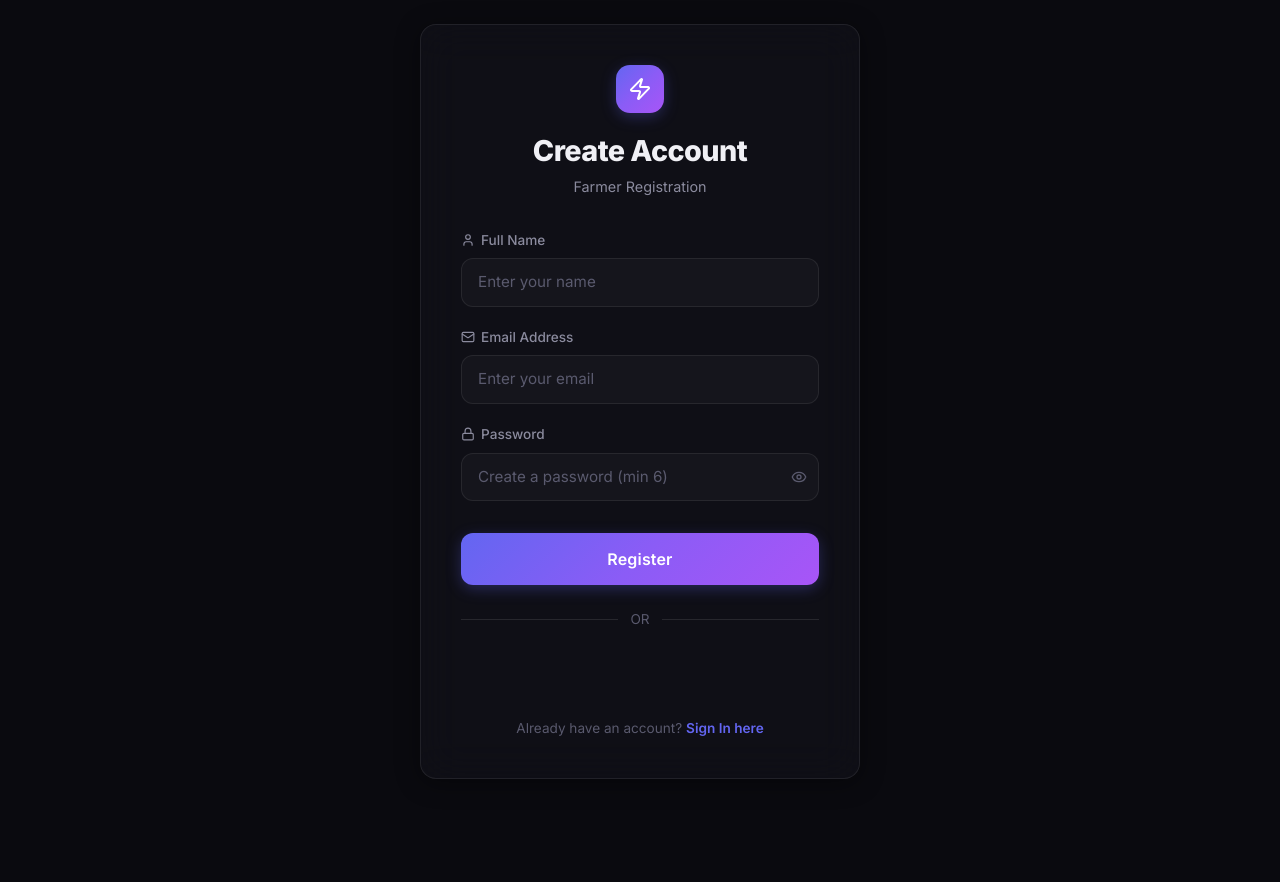
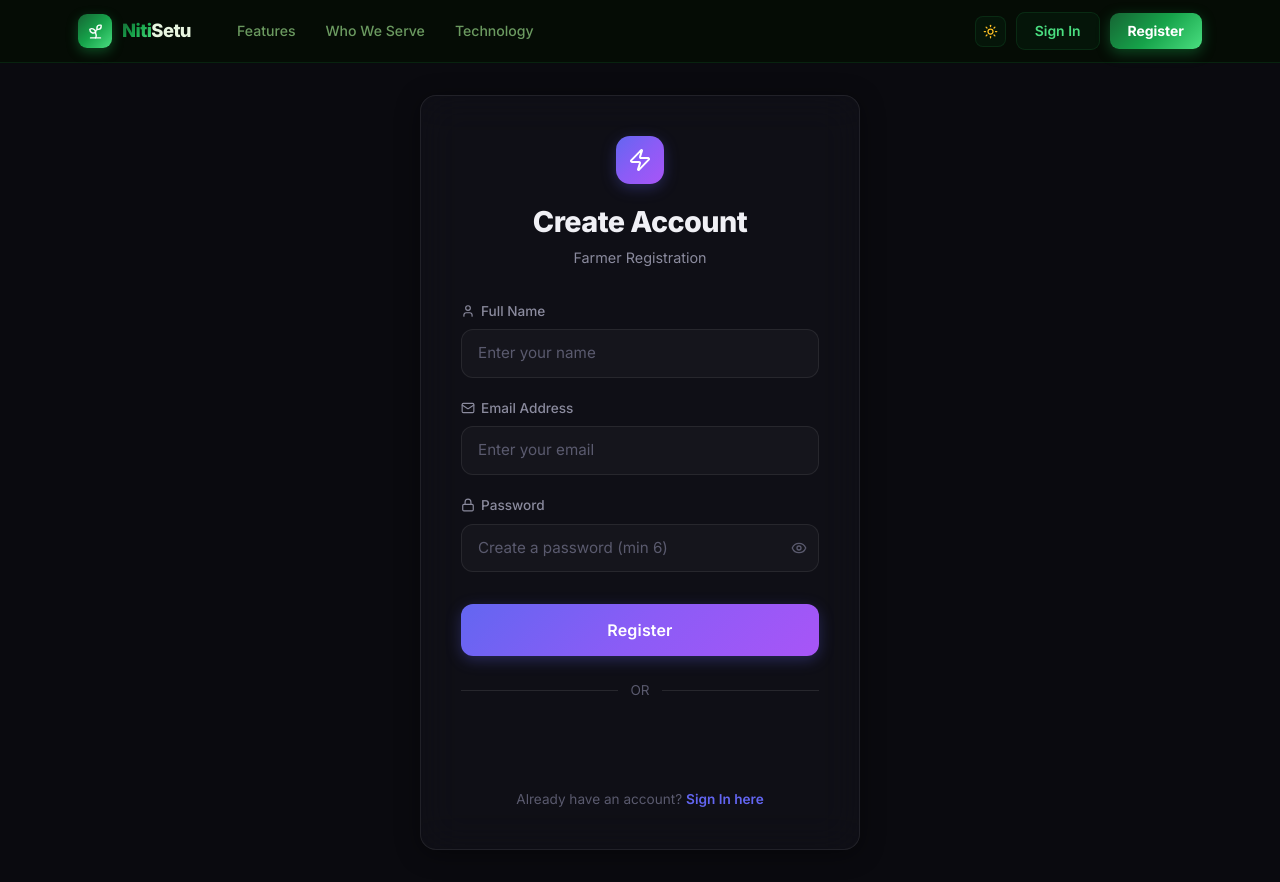
Before and after one commit to abhay-patil-cse27/agri-scheme-eligibility-rag, a React (Vite) app in the folder frontend/: page /register in a window 1280 px wide. Before the commit the page ends 803 px from the top, so only its background shows below. Built offline with nearby package versions, Linux system fonts and the light colour scheme.

Commit message:
fix: correct RR v6 nested routing via Outlet, add LandingNav to auth pages, fix Sidebar active state

```diff
--- a/frontend/src/App.jsx
+++ b/frontend/src/App.jsx
@@ -1,6 +1,7 @@
-import { BrowserRouter, Routes, Route } from 'react-router-dom';
+import { BrowserRouter, Routes, Route, Outlet } from 'react-router-dom';
 import { GoogleOAuthProvider } from '@react-oauth/google';
 import Sidebar from './components/layout/Sidebar';
+import LandingNav from './components/layout/LandingNav';
 import Landing from './pages/Landing';
 import Dashboard from './pages/Dashboard';
 import EligibilityCheck from './pages/EligibilityCheck';
@@ -19,6 +20,36 @@ import { ThemeProvider } from './context/ThemeContext';
 import { ToastContainer } from './components/Toast';
 import './index.css';
 
+/* ── Authenticated app shell with Sidebar ── */
+function AppShell() {
+  return (
+    <ProtectedRoute>
+      <div style={{ display: 'flex', minHeight: '100vh', background: 'var(--bg-primary)' }}>
+        <Sidebar />
+        <main style={{
+          flex: 1,
+          marginLeft: '260px',
+          padding: '32px 40px',
+          minHeight: '100vh',
+          background: 'var(--gradient-bg)',
+        }}>
+          <Outlet />
+        </main>
+      </div>
+    </ProtectedRoute>
+  );
+}
+
+/* ── Public auth pages (with shared landing nav) ── */
+function AuthShell() {
+  return (
+    <div style={{ minHeight: '100vh', background: 'var(--bg-primary)' }}>
+      <LandingNav />
+      <Outlet />
+    </div>
+  );
+}
+
 export default function App() {
   return (
     <ThemeProvider>
@@ -27,39 +58,26 @@ export default function App() {
       <ToastProvider>
         <BrowserRouter>
           <Routes>
-            {/* Public pages */}
+            {/* Landing page */}
             <Route path="/" element={<Landing />} />
-            <Route path="/login" element={<Login />} />
-            <Route path="/register" element={<Register />} />
-            <Route path="/forgotpassword" element={<ForgotPassword />} />
-            <Route path="/resetpassword/:token" element={<ResetPassword />} />
 
-            {/* Protected app — all routes under /dashboard/* */}
-            <Route path="/dashboard/*" element={
-              <ProtectedRoute>
-                <div style={{ display: 'flex', minHeight: '100vh', background: 'var(--bg-primary)' }}>
-                  <Sidebar />
-                  <main
-                    style={{
-                      flex: 1,
-                      marginLeft: '260px',
-                      padding: '32px 40px',
-                      minHeight: '100vh',
-                      background: 'var(--gradient-bg)',
-                    }}
-                  >
-                    <Routes>
-                      <Route path="/" element={<Dashboard />} />
-                      <Route path="/check" element={<EligibilityCheck />} />
-                      <Route path="/schemes" element={<Schemes />} />
-                      <Route path="/farmers" element={<Farmers />} />
-                      <Route path="/history" element={<HistoryPage />} />
-                      <Route path="/settings" element={<Settings />} />
-                    </Routes>
-                  </main>
-                </div>
-              </ProtectedRoute>
-            } />
+            {/* Auth pages — share the LandingNav */}
+            <Route element={<AuthShell />}>
+              <Route path="/login" element={<Login />} />
+              <Route path="/register" element={<Register />} />
+              <Route path="/forgotpassword" element={<ForgotPassword />} />
+              <Route path="/resetpassword/:token" element={<ResetPassword />} />
+            </Route>
+
+            {/* Protected app — proper nested Outlet routing */}
+            <Route path="/dashboard" element={<AppShell />}>
+              <Route index element={<Dashboard />} />
+              <Route path="check" element={<EligibilityCheck />} />
+              <Route path="schemes" element={<Schemes />} />
+              <Route path="farmers" element={<Farmers />} />
+              <Route path="history" element={<HistoryPage />} />
+              <Route path="settings" element={<Settings />} />
+            </Route>
           </Routes>
         </BrowserRouter>
         <ToastContainer />
--- /dev/null
+++ b/frontend/src/components/layout/LandingNav.jsx
@@ -0,0 +1,120 @@
+import { useState, useEffect } from 'react';
+import { Link } from 'react-router-dom';
+import { motion } from 'framer-motion';
+import { Sprout, Sun, Moon, Menu, X } from 'lucide-react';
+import { useTheme } from '../../context/ThemeContext';
+
+const GREEN_GRAD = 'linear-gradient(135deg, #166534 0%, #16a34a 50%, #4ade80 100%)';
+
+export default function LandingNav() {
+  const { theme, toggleTheme } = useTheme();
+  const [scrolled, setScrolled] = useState(false);
+  const [open, setOpen] = useState(false);
+  const isDark = theme === 'dark';
+
+  const bg      = isDark ? 'rgba(6,13,6,0.94)'        : 'rgba(246,250,242,0.96)';
+  const border  = isDark ? 'rgba(34,197,94,0.12)'     : 'rgba(22,101,52,0.12)';
+  const text    = isDark ? '#e8f5e0'                  : '#0f2010';
+  const textSec = isDark ? '#6b9a60'                  : '#3a5e30';
+  const glass   = isDark ? 'rgba(34,197,94,0.05)'    : 'rgba(22,101,52,0.05)';
+
+  useEffect(() => {
+    const h = () => setScrolled(window.scrollY > 20);
+    window.addEventListener('scroll', h);
+    return () => window.removeEventListener('scroll', h);
+  }, []);
+
+  const LINKS = [
+    { label: 'Features',     href: '/#features' },
+    { label: 'Who We Serve', href: '/#audience' },
+    { label: 'Technology',   href: '/#technology' },
+  ];
+
+  return (
+    <nav style={{
+      position: 'sticky', top: 0, zIndex: 200,
+      background: scrolled ? bg : (isDark ? 'rgba(6,13,6,0.98)' : 'rgba(246,250,242,0.98)'),
+      backdropFilter: 'blur(16px)', WebkitBackdropFilter: 'blur(16px)',
+      borderBottom: `1px solid ${border}`,
+      transition: 'all 0.3s ease',
+    }}>
+      <div style={{ maxWidth: '1180px', margin: '0 auto', display: 'flex', alignItems: 'center', height: '62px', padding: '0 28px' }}>
+
+        {/* Logo */}
+        <Link to="/" style={{ display: 'flex', alignItems: 'center', gap: '10px', textDecoration: 'none', marginRight: '32px' }}>
+          <div style={{ width: '34px', height: '34px', borderRadius: '9px', background: GREEN_GRAD, display: 'flex', alignItems: 'center', justifyContent: 'center', boxShadow: '0 4px 12px rgba(22,163,74,0.4)' }}>
+            <Sprout size={17} color="white" />
+          </div>
+          <span style={{ fontSize: '1.15rem', fontWeight: 800, letterSpacing: '-0.03em' }}>
+            <span style={{ background: GREEN_GRAD, WebkitBackgroundClip: 'text', WebkitTextFillColor: 'transparent', backgroundClip: 'text' }}>Niti</span>
+            <span style={{ color: text }}>Setu</span>
+          </span>
+        </Link>
+
+        {/* Desktop links */}
+        <div style={{ display: 'flex', gap: '2px', flex: 1 }}>
+          {LINKS.map(l => (
+            <Link key={l.label} to={l.href} style={{ textDecoration: 'none' }}>
+              <button style={{
+                background: 'none', border: 'none', cursor: 'pointer', padding: '7px 14px',
+                borderRadius: '8px', fontSize: '0.88rem', fontWeight: 500, color: textSec,
+                transition: 'color 0.2s, background 0.2s',
+              }}
+                onMouseOver={e => { e.currentTarget.style.color = text; e.currentTarget.style.background = glass; }}
+                onMouseOut={e => { e.currentTarget.style.color = textSec; e.currentTarget.style.background = 'none'; }}
+              >{l.label}</button>
+            </Link>
+          ))}
+        </div>
+
+        {/* Right actions */}
+        <div style={{ display: 'flex', alignItems: 'center', gap: '10px' }}>
+          <motion.button whileTap={{ scale: 0.9 }} onClick={toggleTheme} title="Toggle theme" style={{
+            background: glass, border: `1px solid ${border}`, borderRadius: '8px',
+            padding: '7px', cursor: 'pointer', display: 'flex', alignItems: 'center', transition: 'all 0.2s',
+          }}>
+            {isDark ? <Sun size={15} color="#fbbf24" /> : <Moon size={15} color="#166534" />}
+          </motion.button>
+
+          <Link to="/login" style={{ textDecoration: 'none' }}>
+            <button style={{
+              background: glass, color: isDark ? '#4ade80' : '#166534',
+              border: `1px solid ${border}`, borderRadius: '9px',
+              padding: '8px 18px', fontSize: '0.87rem', fontWeight: 600, cursor: 'pointer',
+              transition: 'all 0.2s',
+            }}
+              onMouseOver={e => { e.currentTarget.style.background = 'rgba(22,163,74,0.12)'; }}
+              onMouseOut={e => { e.currentTarget.style.background = glass; }}
+            >Sign In</button>
+          </Link>
+
+          <Link to="/register" style={{ textDecoration: 'none' }}>
+            <motion.button whileHover={{ scale: 1.04 }} whileTap={{ scale: 0.96 }} style={{
+              background: GREEN_GRAD, color: '#fff', border: 'none', borderRadius: '9px',
+              padding: '8px 18px', fontSize: '0.87rem', fontWeight: 700, cursor: 'pointer',
+              boxShadow: '0 4px 14px rgba(22,163,74,0.4)',
+            }}>Register</motion.button>
+          </Link>
+
+          {/* Hamburger (mobile) */}
+          <button onClick={() => setOpen(!open)} style={{
+            background: 'none', border: `1px solid ${border}`, borderRadius: '8px',
+            padding: '7px', cursor: 'pointer', color: textSec, display: 'none',
+          }} className="ln-hamburger">
+            {open ? <X size={17} /> : <Menu size={17} />}
+          </button>
+        </div>
+      </div>
+
+      {open && (
+        <div style={{ background: isDark ? 'rgba(6,13,6,0.98)' : 'rgba(246,250,242,0.98)', borderTop: `1px solid ${border}`, padding: '10px 28px', display: 'flex', flexDirection: 'column', gap: '2px' }}>
+          {LINKS.map(l => (
+            <Link key={l.label} to={l.href} onClick={() => setOpen(false)} style={{ textDecoration: 'none', fontSize: '0.95rem', fontWeight: 500, color: textSec, padding: '12px 14px', borderRadius: '8px', display: 'block' }}>{l.label}</Link>
+          ))}
+        </div>
+      )}
+
+      <style>{`@media(max-width:680px){.ln-hamburger{display:flex!important}nav>div>div:nth-child(2){display:none!important}}`}</style>
+    </nav>
+  );
+}
--- a/frontend/src/components/layout/Sidebar.jsx
+++ b/frontend/src/components/layout/Sidebar.jsx
@@ -88,7 +88,10 @@ export default function Sidebar() {
       {/* Navigation */}
       <nav style={{ display: 'flex', flexDirection: 'column', gap: '4px', flex: 1 }}>
         {filteredNavItems.map((item) => {
-          const isActive = location.pathname === item.to;
+          // For dashboard root, match exactly; for sub-routes match exact path
+          const isActive = item.to === '/dashboard/'
+            ? location.pathname === '/dashboard' || location.pathname === '/dashboard/'
+            : location.pathname === item.to || location.pathname.startsWith(item.to + '/');
           return (
             <NavLink
               key={item.to}
--- a/frontend/src/pages/Login.jsx
+++ b/frontend/src/pages/Login.jsx
@@ -56,7 +56,7 @@ export default function Login() {
   };
 
   return (
-    <div style={{ minHeight: '100vh', display: 'flex', alignItems: 'center', justifyContent: 'center', padding: '24px' }}>
+    <div style={{ minHeight: 'calc(100vh - 62px)', display: 'flex', alignItems: 'center', justifyContent: 'center', padding: '32px 24px' }}>
       <motion.div
         initial={{ opacity: 0, y: 20 }}
         animate={{ opacity: 1, y: 0 }}
--- a/frontend/src/pages/Register.jsx
+++ b/frontend/src/pages/Register.jsx
@@ -63,7 +63,7 @@ export default function Register() {
   };
 
   return (
-    <div style={{ minHeight: '100vh', display: 'flex', alignItems: 'center', justifyContent: 'center', padding: '24px' }}>
+    <div style={{ minHeight: 'calc(100vh - 62px)', display: 'flex', alignItems: 'center', justifyContent: 'center', padding: '32px 24px' }}>
       <motion.div
         initial={{ opacity: 0, y: 20 }}
         animate={{ opacity: 1, y: 0 }}
```
